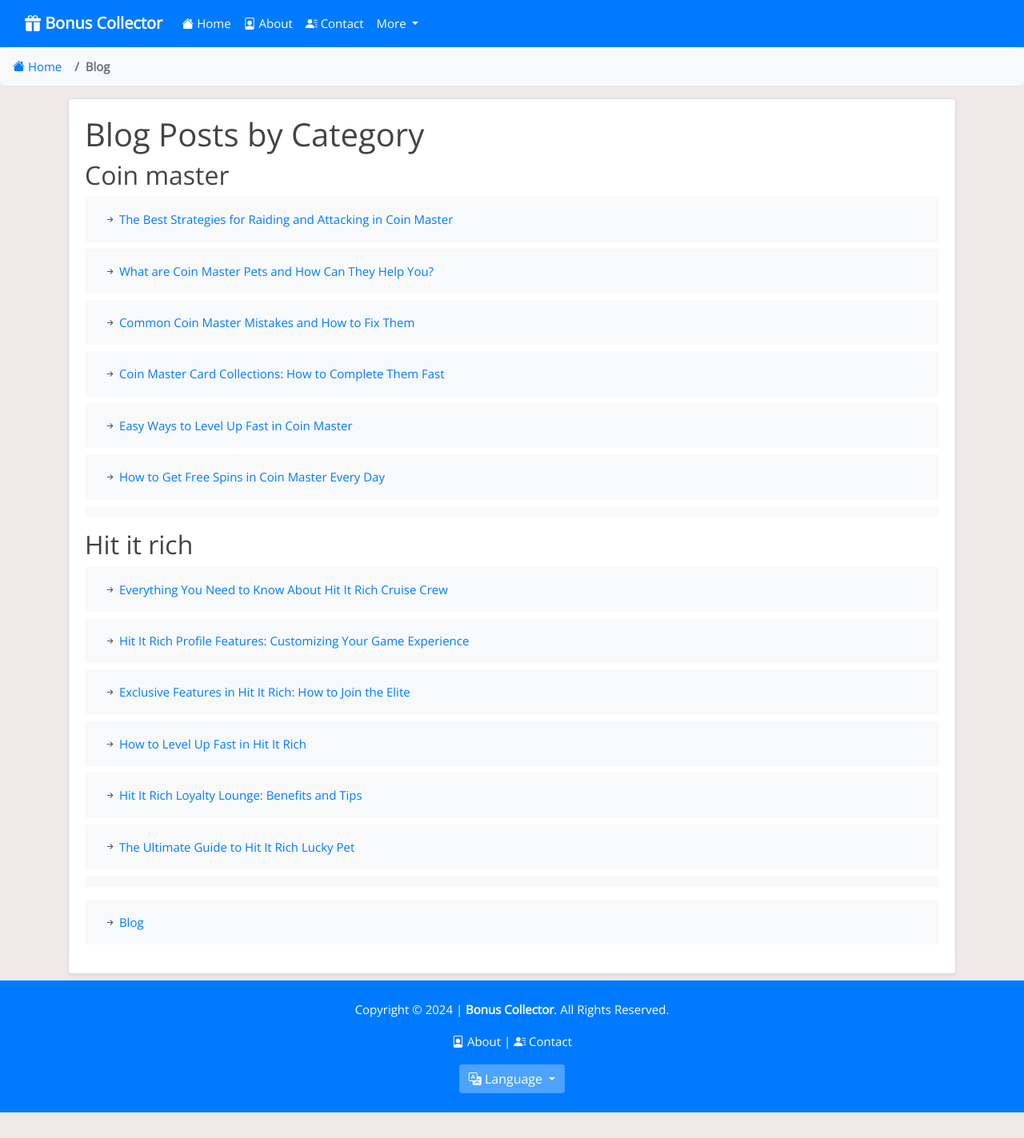
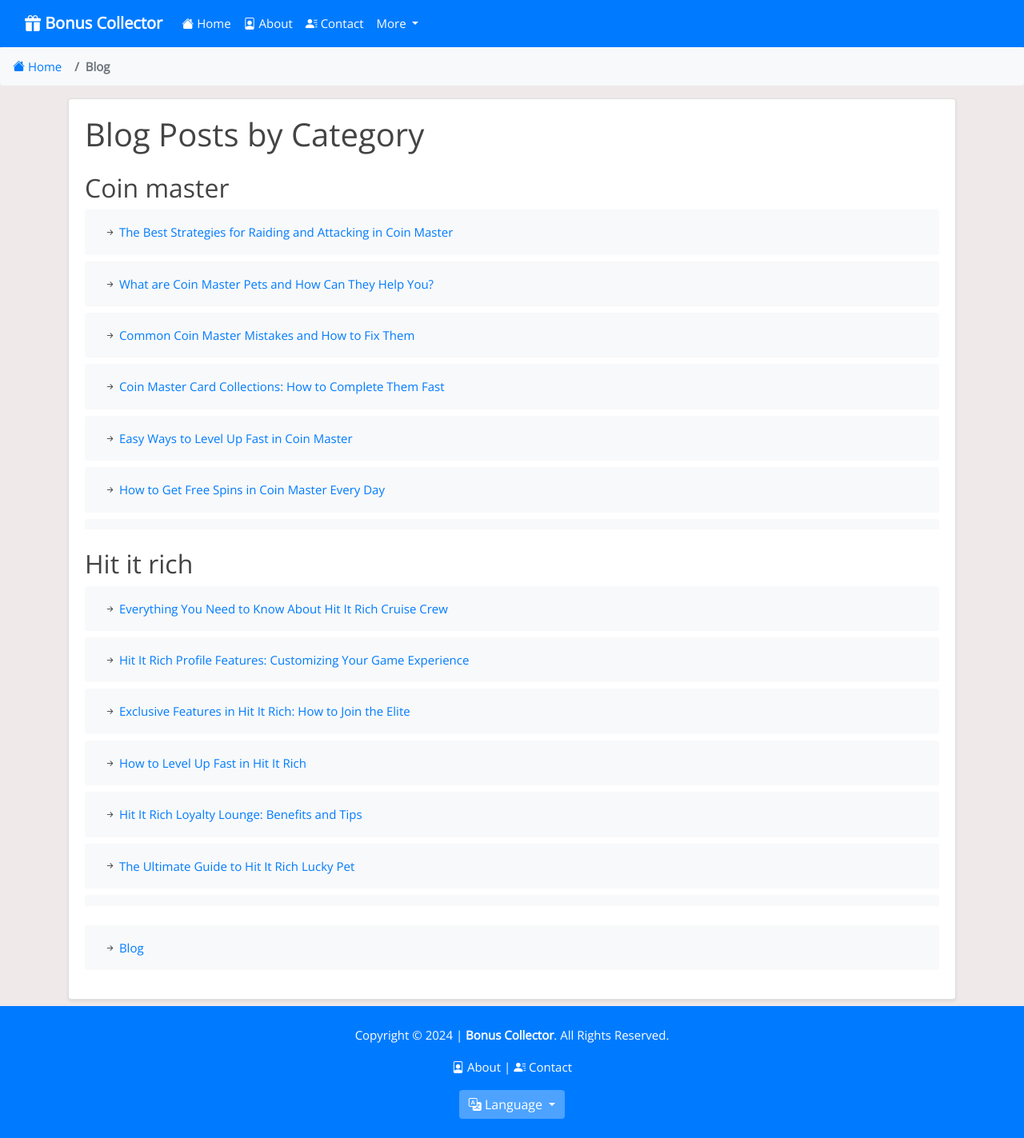
Before and after one commit to Prollad99/bs-net, a Jekyll site: the page built from _blogs/index.html, in a window 1280 px wide. Shown: the whole page at 80% size. Built offline with Jekyll 4.4.1, drawn with Linux system fonts in a browser that asks for light colours; nearby versions of some CDN libraries; comment, search, counter and statistics services are not loaded; before the commit the page ends 1391 px from its top, so only the background shows below that.

Commit message:
Update index.html

```diff
--- a/_blogs/index.html
+++ b/_blogs/index.html
@@ -12,7 +12,7 @@
 {% assign categorized_posts = site.blogs | group_by: "category" %}
 
 {% for category in categorized_posts %}
-  <h2>{{ category.name | replace: '-', ' ' | capitalize }}</h2>
+  <h2 class="mt-4 mb-2">{{ category.name | replace: '-', ' ' | capitalize }}</h2>
     <ul class="list-group fixed-height-scroll mb-3">
     {% for post in category.items %}
       <li class="list-group-item">
```
